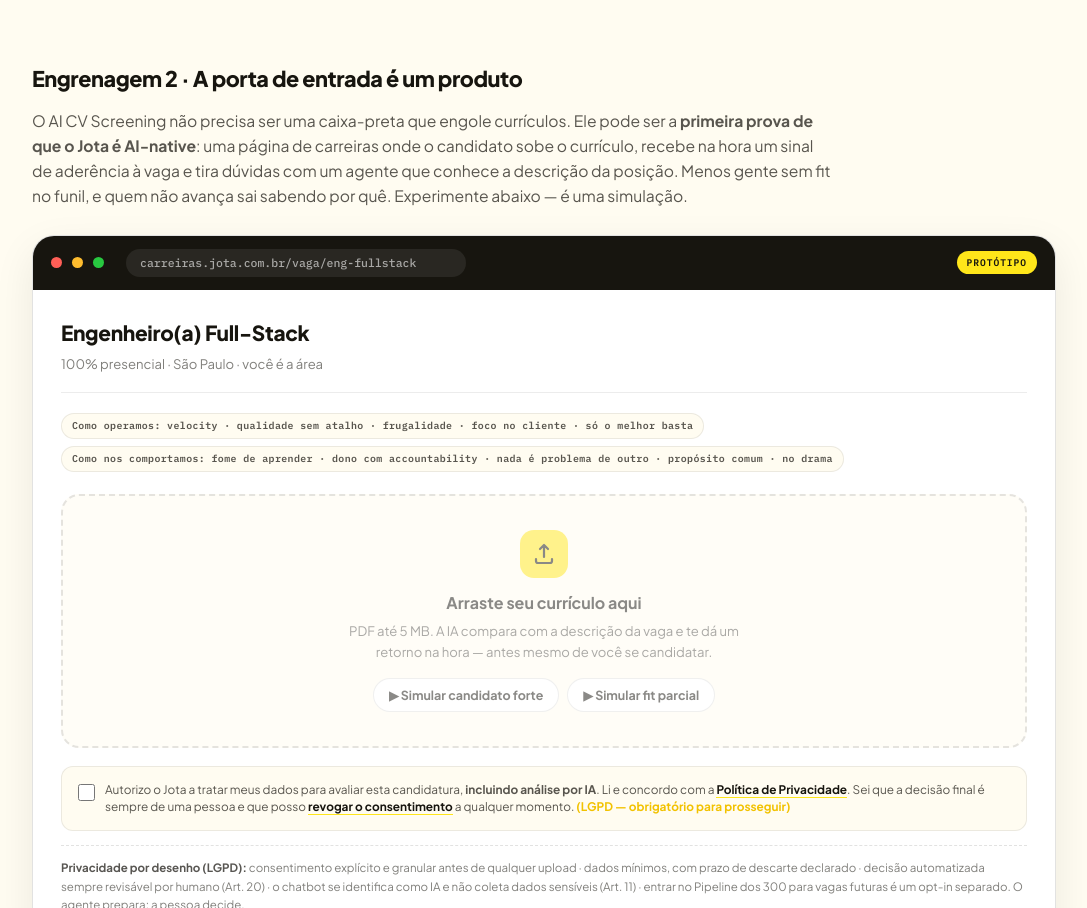
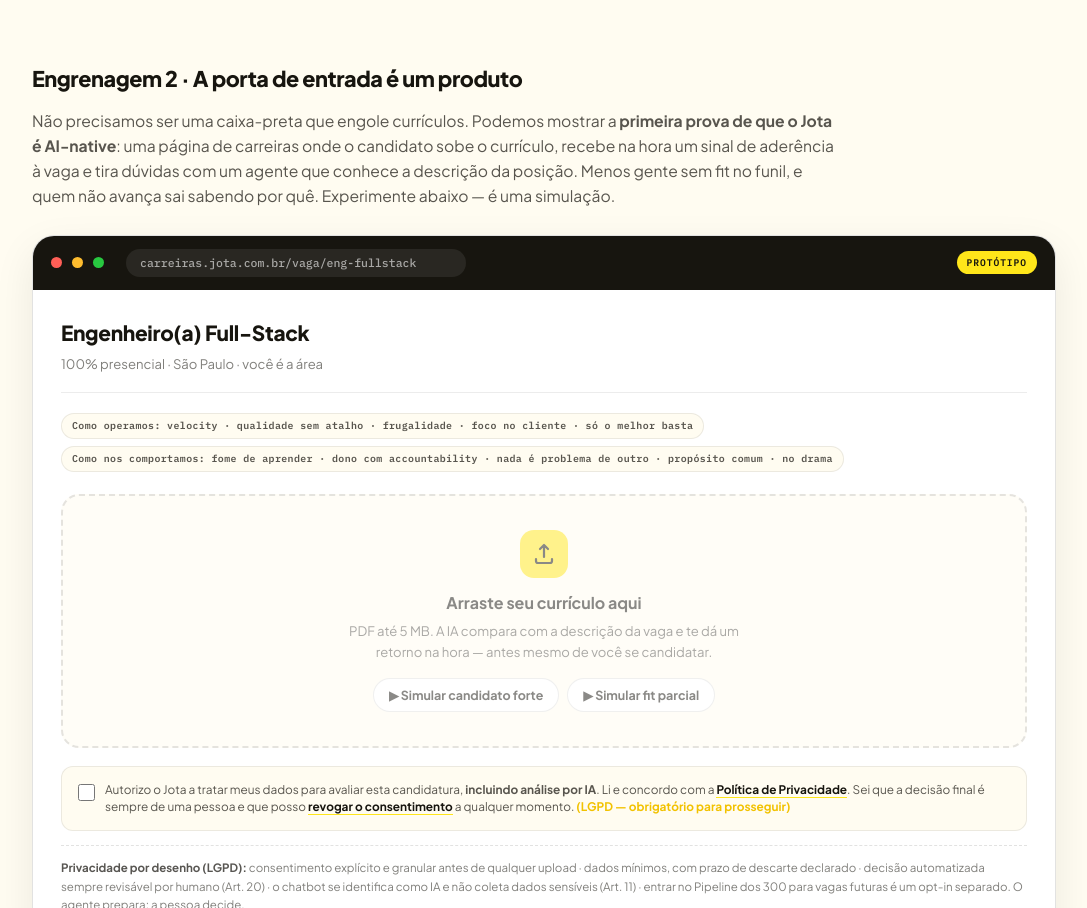
Before and after one commit to lecaman/jota, a website: page index.html in a window 1280 px wide. Shown: the part 6670-7578 px from the top of the page, without its empty margins (96-1183 px from the left). Drawn offline with Linux system fonts and the light colour scheme.

Commit message:
Update index.html

```diff
--- a/index.html
+++ b/index.html
@@ -819,7 +819,7 @@
 
     <!-- ===== PÁGINA DE CARREIRAS COM IA (protótipo) ===== -->
     <p class="subhead reveal">Engrenagem 2 · A porta de entrada é um produto</p>
-    <p class="subhead-note reveal">O AI CV Screening não precisa ser uma caixa-preta que engole currículos. Ele pode ser a <strong>primeira prova de que o Jota é AI-native</strong>: uma página de carreiras onde o candidato sobe o currículo, recebe na hora um sinal de aderência à vaga e tira dúvidas com um agente que conhece a descrição da posição. Menos gente sem fit no funil, e quem não avança sai sabendo por quê. Experimente abaixo — é uma simulação.</p>
+    <p class="subhead-note reveal">Não precisamos ser uma caixa-preta que engole currículos. Podemos mostrar a <strong>primeira prova de que o Jota é AI-native</strong>: uma página de carreiras onde o candidato sobe o currículo, recebe na hora um sinal de aderência à vaga e tira dúvidas com um agente que conhece a descrição da posição. Menos gente sem fit no funil, e quem não avança sai sabendo por quê. Experimente abaixo — é uma simulação.</p>
 
     <div class="careers reveal" id="careers">
       <div class="cr-bar"><span class="cr-dot"></span><span class="cr-dot"></span><span class="cr-dot"></span><span class="cr-url">carreiras.jota.com.br/vaga/eng-fullstack</span><span class="cr-tag">PROTÓTIPO</span></div>
```
